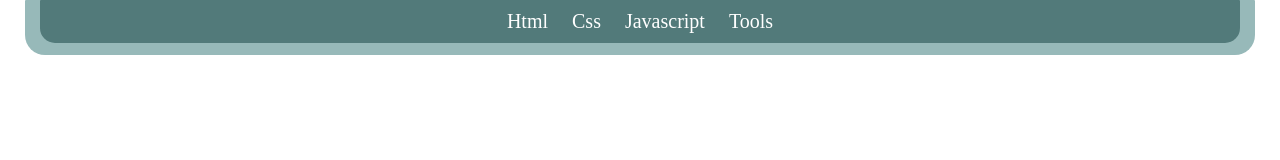
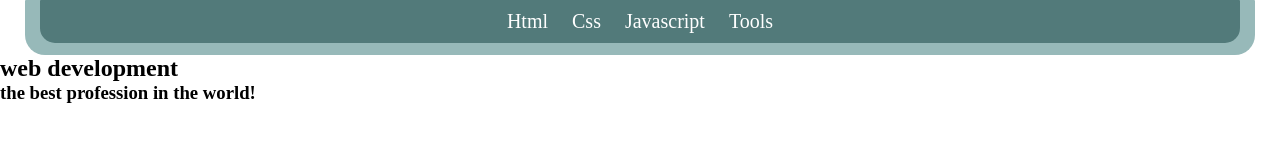
Before and after one commit to caiodeveloper/html_css, a plain HTML site: page index.html in a window 1280 px wide. Drawn offline with Linux system fonts and the light colour scheme.

Commit message:
update assets

```diff
--- a/css/style.css
+++ b/css/style.css
@@ -52,3 +52,7 @@ nav .menu li a{
 nav .menu li a:hover{
     color: #1f2e2e;
 }
+
+.section1{
+    background-image:
+}
--- a/index.html
+++ b/index.html
@@ -26,7 +26,9 @@
     </div>
 
     <main>
-        <section>
+        <section class="section1">
+            <h1>web development</h1>
+            <h3>the best profession in the world!</h3>
 
         </section>
         <section>
```
Also changed, not shown: assets/javascript.png (added), assets/laptop.jpg (added), assets/tools.png (added).
